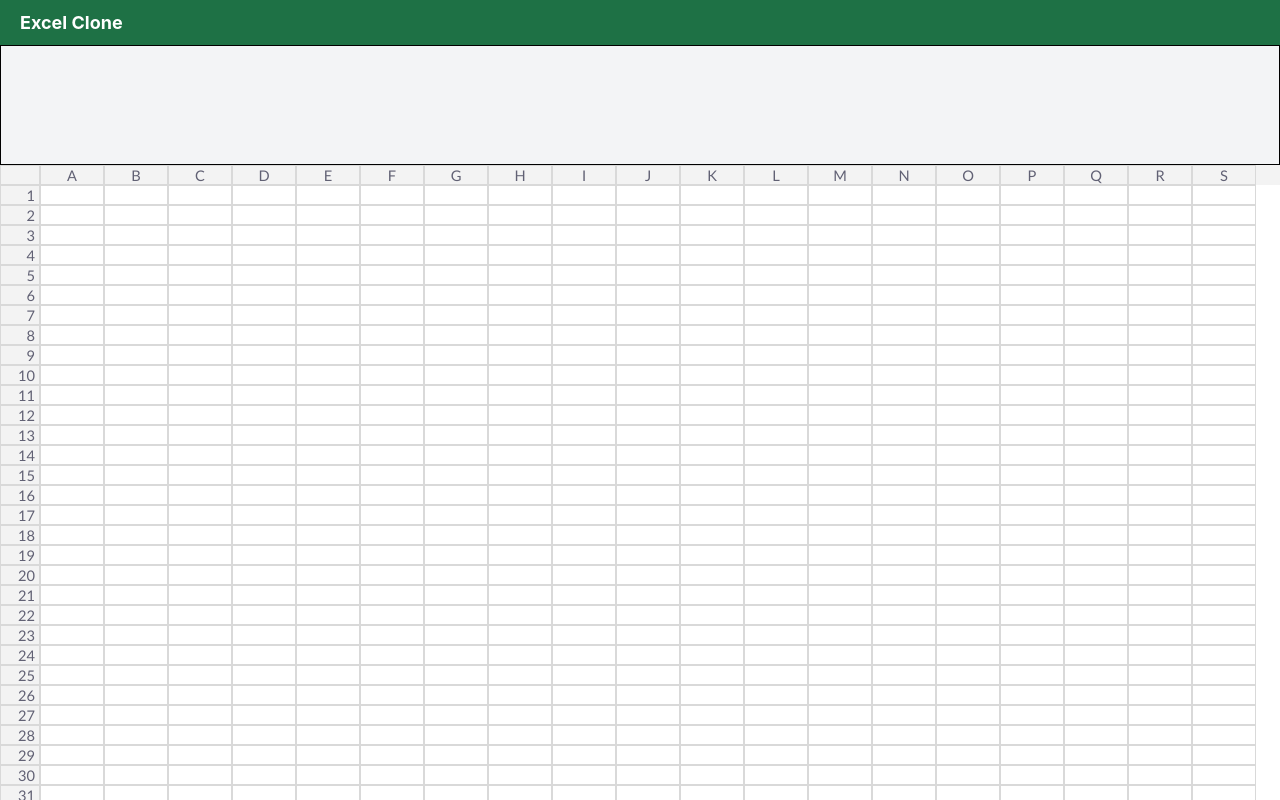
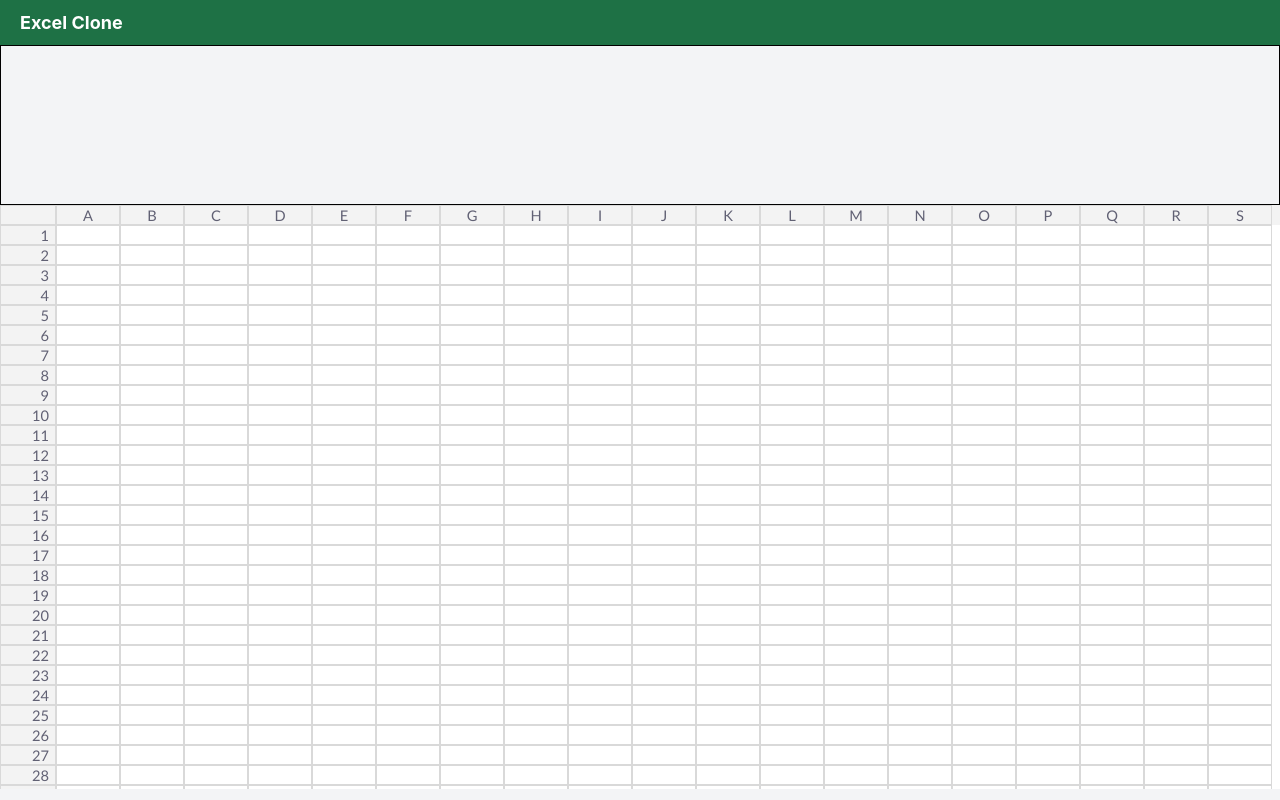
Before and after one commit to sathyarjunab/excel-clone, a React (Vite) app in the folder frontend/: page / in a window 1280 px wide. Shown: the top 800 px of the page. Built offline with nearby package versions, Linux system fonts and the light colour scheme.

Commit message:
feat: enhance sheet component with dynamic row/column management and improved axis styling

```diff
--- a/frontend/src/components/sheet.tsx
+++ b/frontend/src/components/sheet.tsx
@@ -12,15 +12,26 @@ export type SheetProps = {
 const CELL_WIDTH = 64;
 const CELL_HEIGHT = 20;
 const Y_AXIS_WIDTH = 40;
-const TOTAL_ROWS = 10000;
-const TOTAL_COLS = 1000;
+
+const getYAxisWidth = (rowCount: number) => {
+  const digits = Math.max(1, rowCount.toString().length);
+  return Math.max(Y_AXIS_WIDTH, 16 + digits * 8);
+};
 
 export default function Sheet() {
   const { setBook, book, activeSheetIndx } = useContext(UserContext);
 
+  const [rowsAndCol, setRowsAndCol] = useState<{
+    rows: number;
+    cols: number;
+  }>({
+    rows: 10000,
+    cols: 10000,
+  });
   const [clickedCells, setClickedCells] = useState<SheetProps>();
   const [scrollPosition, setScrollPosition] = useState({ top: 0, left: 0 });
   const viewportRef = useRef<HTMLDivElement>(null);
+  const yAxisWidth = getYAxisWidth(rowsAndCol.rows);
 
   const [xAxisStyle] = useState<CSSProperties>({
     backgroundColor: "#F3F3F3",
@@ -28,13 +39,15 @@ export default function Sheet() {
     color: "#616174",
     zIndex: 2,
   });
-  const [yAxisStyle] = useState<CSSProperties>({
+  const yAxisStyle: CSSProperties = {
     backgroundColor: "#F3F3F3",
-    width: `${Y_AXIS_WIDTH}px`,
+    width: `${yAxisWidth}px`,
     justifyContent: "end",
     color: "#616174",
     zIndex: 2,
-  });
+    paddingRight: 6,
+    textAlign: "right",
+  };
 
   const handleDoubleClick = (x: number, y: number) => {
     if (x === 0 || y === 0) return;
@@ -88,15 +101,33 @@ export default function Sheet() {
   // Calculate visible range
   const startRow = Math.max(0, Math.ceil(scrollPosition.top / CELL_HEIGHT));
   const endRow = Math.min(
-    TOTAL_ROWS,
+    rowsAndCol.rows,
     startRow + Math.ceil(windowHeight / CELL_HEIGHT),
   );
 
+  if (endRow > rowsAndCol.rows - 100 && endRow <= rowsAndCol.rows) {
+    setRowsAndCol((prev) => {
+      return {
+        ...prev,
+        rows: prev.rows + 1000,
+      };
+    });
+  }
+
   const startCol = Math.max(0, Math.ceil(scrollPosition.left / CELL_WIDTH));
   const endCol = Math.min(
-    TOTAL_COLS,
+    rowsAndCol.cols,
     startCol + Math.ceil(windowWidth / CELL_WIDTH),
   );
+
+  if (endCol > rowsAndCol.cols - 100 && endCol <= rowsAndCol.cols) {
+    setRowsAndCol((prev) => {
+      return {
+        ...prev,
+        cols: prev.cols + 1000,
+      };
+    });
+  }
 
   const visibleCells = [];
 
@@ -106,7 +137,7 @@ export default function Sheet() {
 
       let val: string | null = null;
       const top = x * CELL_HEIGHT;
-      const left = Y_AXIS_WIDTH + (y - 1) * CELL_WIDTH;
+      const left = yAxisWidth + (y - 1) * CELL_WIDTH;
 
       const customStyle: CSSProperties = {
         top: `${top}px`,
@@ -136,12 +167,15 @@ export default function Sheet() {
     visibleXAxisCells.push(
       <div
         key={`x-${y}`}
-        className="grid-cell sticky-axis-cell"
+        className="grid-cell axis-cell"
         style={{
           ...xAxisStyle,
+          // Same coordinate model as the data cells so the letter always
+          // sits directly above its column, regardless of scroll offset.
+          left: `${yAxisWidth + (y - 1) * CELL_WIDTH}px`,
+          top: 0,
           width: `${CELL_WIDTH}px`,
           height: `${CELL_HEIGHT}px`,
-          flexShrink: 0,
         }}
       >
         {numberToAlphabet(y, "")}
@@ -155,12 +189,13 @@ export default function Sheet() {
     visibleYAxisCells.push(
       <div
         key={`y-${x}`}
-        className="grid-cell sticky-axis-cell"
+        className="grid-cell axis-cell"
         style={{
           ...yAxisStyle,
-          width: `${Y_AXIS_WIDTH}px`,
+          left: 0,
+          top: `${x * CELL_HEIGHT}px`,
+          width: `${yAxisWidth}px`,
           height: `${CELL_HEIGHT}px`,
-          flexShrink: 0,
         }}
       >
         {x.toString()}
@@ -173,39 +208,50 @@ export default function Sheet() {
       <div
         className="sheet-body"
         style={{
-          width: `${Y_AXIS_WIDTH + (TOTAL_COLS - 1) * CELL_WIDTH}px`,
-          height: `${TOTAL_ROWS * CELL_HEIGHT}px`,
+          width: `${yAxisWidth + (rowsAndCol.cols - 1) * CELL_WIDTH}px`,
+          height: `${rowsAndCol.rows * CELL_HEIGHT}px`,
         }}
       >
+        {/* Column headers (A, B, C ...): pinned to the top on vertical
+            scroll, but free to move horizontally so each letter tracks its
+            column. */}
         <div
           className="sheet-axis sheet-x-axis"
           style={{
-            width: `${Math.max(0, endCol - startCol) * CELL_WIDTH}px`,
+            width: `${yAxisWidth + (rowsAndCol.cols - 1) * CELL_WIDTH}px`,
             height: `${CELL_HEIGHT}px`,
+            transform: `translateY(${scrollPosition.top}px)`,
           }}
         >
-          <div
-            className="grid-cell sticky-axis-cell"
-            style={{
-              ...xAxisStyle,
-              ...yAxisStyle,
-              width: `${Y_AXIS_WIDTH}px`,
-              height: `${CELL_HEIGHT}px`,
-              flexShrink: 0,
-              zIndex: 3,
-            }}
-          />
           {visibleXAxisCells}
         </div>
+        {/* Row headers (1, 2, 3 ...): pinned to the left on horizontal
+            scroll, but free to move vertically so each number tracks its
+            row. */}
         <div
           className="sheet-axis sheet-y-axis"
           style={{
-            width: `${Y_AXIS_WIDTH}px`,
-            height: `${Math.max(0, endRow - startRow) * CELL_HEIGHT}px`,
+            width: `${yAxisWidth}px`,
+            height: `${rowsAndCol.rows * CELL_HEIGHT}px`,
+            transform: `translateX(${scrollPosition.left}px)`,
           }}
         >
           {visibleYAxisCells}
         </div>
+        {/* Top-left corner: pinned in both directions. */}
+        <div
+          className="sheet-corner grid-cell"
+          style={{
+            ...xAxisStyle,
+            ...yAxisStyle,
+            left: 0,
+            top: 0,
+            width: `${yAxisWidth}px`,
+            height: `${CELL_HEIGHT}px`,
+            zIndex: 4,
+            transform: `translate(${scrollPosition.left}px, ${scrollPosition.top}px)`,
+          }}
+        />
         {visibleCells}
       </div>
     </div>
--- a/frontend/src/scss/app.scss
+++ b/frontend/src/scss/app.scss
@@ -1,7 +1,7 @@
 .config-tab {
   border: 1px solid black;
   width: 100%;
-  height: 15dvh;
+  height: 20vh;
 }
 
 .app {
--- a/frontend/src/scss/sheet.scss
+++ b/frontend/src/scss/sheet.scss
@@ -1,6 +1,6 @@
 .sheet-viewport {
   width: 100vw;
-  height: 100vh;
+  height: 73vh;
   overflow: auto;
   position: relative;
 }
@@ -11,24 +11,31 @@
 }
 
 .sheet-axis {
-  position: sticky;
+  position: absolute;
   top: 0;
   left: 0;
-  display: flex;
   z-index: 2;
   background-color: #f3f3f3;
   pointer-events: none;
+  // The transform (set inline from the scroll position) pins the axis to the
+  // viewport; will-change keeps that transform on its own compositor layer.
+  will-change: transform;
 }
 
 .sheet-x-axis {
-  flex-direction: row;
-  align-items: center;
+  z-index: 2;
 }
 
 .sheet-y-axis {
-  flex-direction: column;
-  top: 20px;
-  align-items: center;
+  z-index: 3;
+}
+
+.sheet-corner {
+  position: absolute;
+  top: 0;
+  left: 0;
+  pointer-events: none;
+  will-change: transform;
 }
 
 .grid-cell {
@@ -57,10 +64,10 @@
   display: none;
 }
 
-.sticky-axis-cell {
-  position: relative;
-  left: auto;
-  top: auto;
+.axis-cell {
+  // Positioned by the same absolute (left/top) coordinate model as the data
+  // cells, so headers always align with their column/row.
+  position: absolute;
 }
 
 .x-axis {
```
